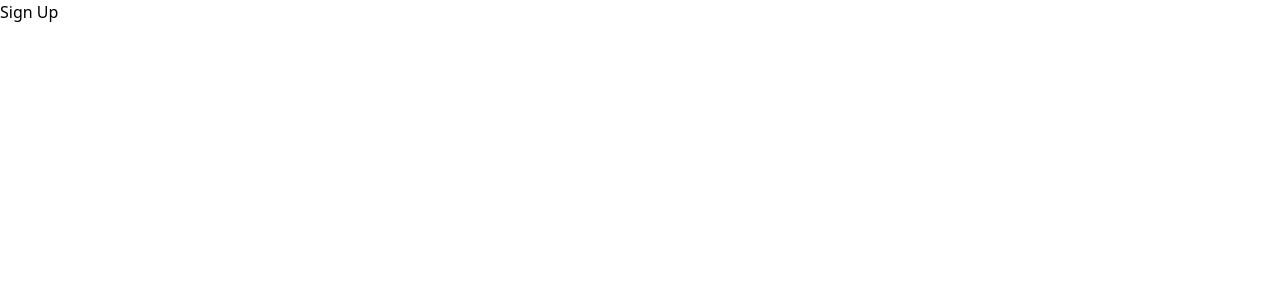
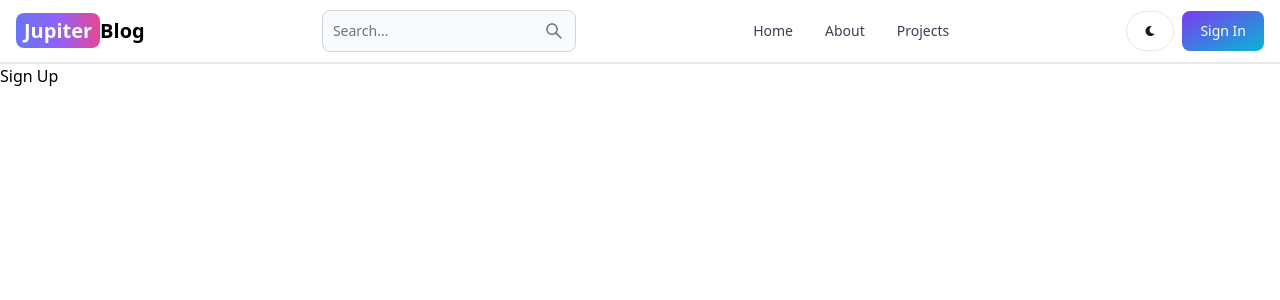
Before and after one commit to GVignesh-SD/mern-blog, a React (Vite) app in the folder client/: page /sign-up in a window 1280 px wide. Shown: the top 300 px of the page. Built offline with nearby package versions, Linux system fonts and the light colour scheme.

Commit message:
Implemented Navigation bar

```diff
--- a/client/package.json
+++ b/client/package.json
@@ -10,8 +10,10 @@
     "preview": "vite preview"
   },
   "dependencies": {
+    "flowbite-react": "^0.7.2",
     "react": "^18.2.0",
     "react-dom": "^18.2.0",
+    "react-icons": "^5.0.1",
     "react-router-dom": "^6.21.3"
   },
   "devDependencies": {
--- a/client/src/App.jsx
+++ b/client/src/App.jsx
@@ -5,10 +5,12 @@
 import SignUp from "./pages/SignUp";
 import Dashboard from "./pages/Dashboard";
 import Projects from "./pages/Projects";
+import Header from "./components/Header";
 
 const App = () => {
   return (
     <BrowserRouter>
+      <Header />
       <Routes>
         <Route path="/" element={<Home />} />
         <Route path="/about" element={<About />} />
--- /dev/null
+++ b/client/src/components/Header.jsx
@@ -0,0 +1,55 @@
+import { Button, Navbar, TextInput } from "flowbite-react";
+import { Link, useLocation } from "react-router-dom";
+import { AiOutlineSearch } from "react-icons/ai";
+import { FaMoon } from "react-icons/fa";
+
+const Header = () => {
+  const path = useLocation().pathname;
+
+  return (
+    <Navbar className="border-b-2">
+      <Link
+        to="/"
+        className="self-center whitespace-nowrap text-sm sm:text-xl font-semibold dark:text-white"
+      >
+        <span className="px-2 py-1 bg-gradient-to-r from-indigo-500 via-purple-500 to-pink-500 rounded-lg text-white">
+          Jupiter
+        </span>
+        Blog
+      </Link>
+      <form>
+        <TextInput
+          type="text"
+          placeholder="Search..."
+          rightIcon={AiOutlineSearch}
+          classname="hidden lg:inline"
+        />
+      </form>
+      <Button className="w-12 h-10 lg:hidden" color="gray" pill>
+        <AiOutlineSearch />
+      </Button>
+      <div className="flex gap-2 md:order-2">
+        <Button className="w-12 h-10 hidden sm:inline" color="gray" pill>
+          <FaMoon />
+        </Button>
+        <Link to="/sign-in">
+          <Button gradientDuoTone="purpleToBlue">Sign In</Button>
+        </Link>
+        <Navbar.Toggle />
+      </div>
+      <Navbar.Collapse>
+        <Navbar.Link active={path === "/"} as={"div"}>
+          <Link to="/">Home</Link>
+        </Navbar.Link>
+        <Navbar.Link active={path === "/about"} as={"div"}>
+          <Link to="/about">About</Link>
+        </Navbar.Link>
+        <Navbar.Link active={path === "/projects"} as={"div"}>
+          <Link to="/projects">Projects</Link>
+        </Navbar.Link>
+      </Navbar.Collapse>
+    </Navbar>
+  );
+};
+
+export default Header;
--- a/client/tailwind.config.js
+++ b/client/tailwind.config.js
@@ -1,8 +1,12 @@
 /** @type {import('tailwindcss').Config} */
 export default {
-  content: ["./index.html", "./src/**/*.{js,ts,jsx,tsx}"],
+  content: [
+    "./index.html",
+    "./src/**/*.{js,ts,jsx,tsx}",
+    "node_modules/flowbite-react/lib/esm/**/*.js",
+  ],
   theme: {
     extend: {},
   },
-  plugins: [],
+  plugins: [require("flowbite/plugin")],
 };
```
Also changed, not shown: 1 other file (tests, documents, lock files or other folders).
